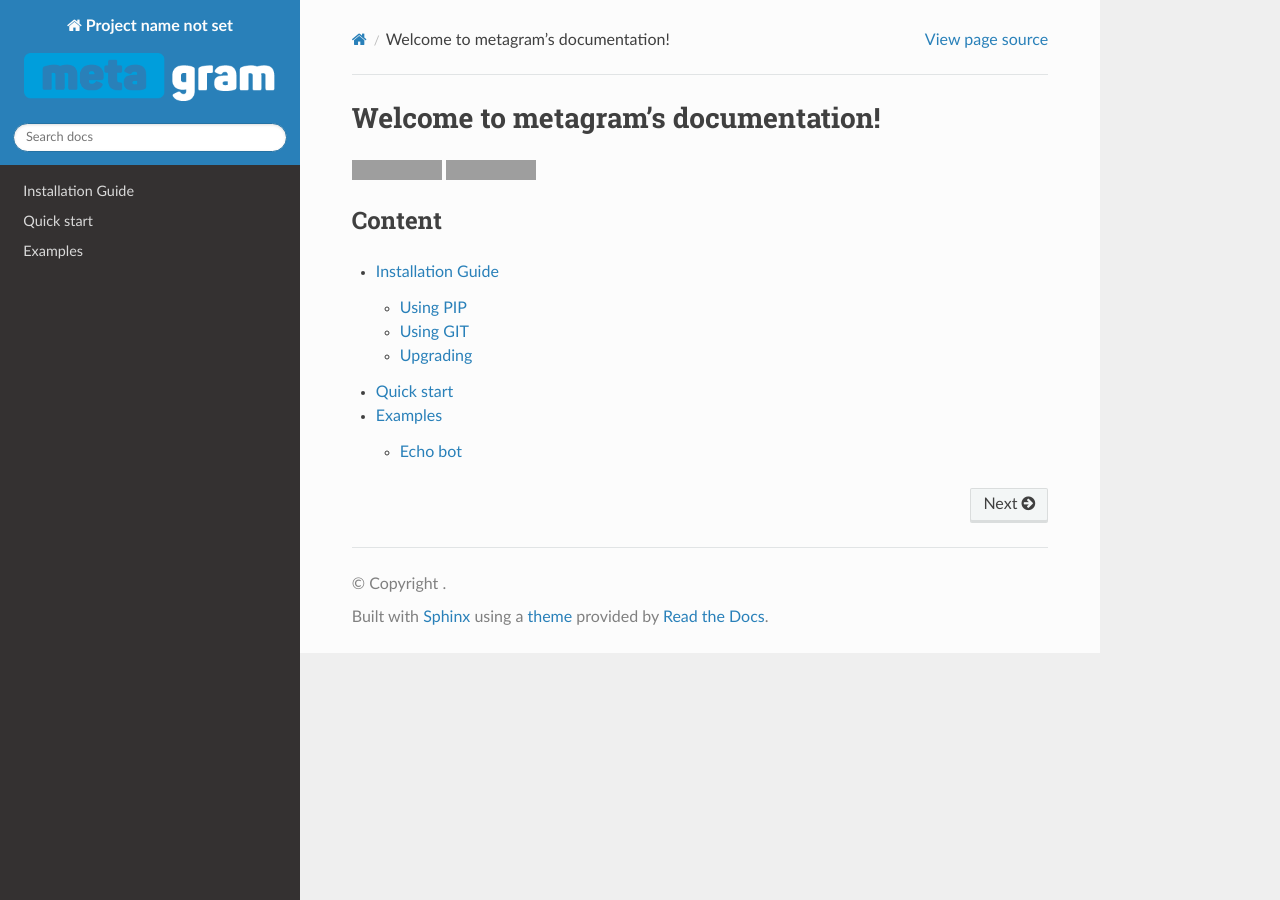
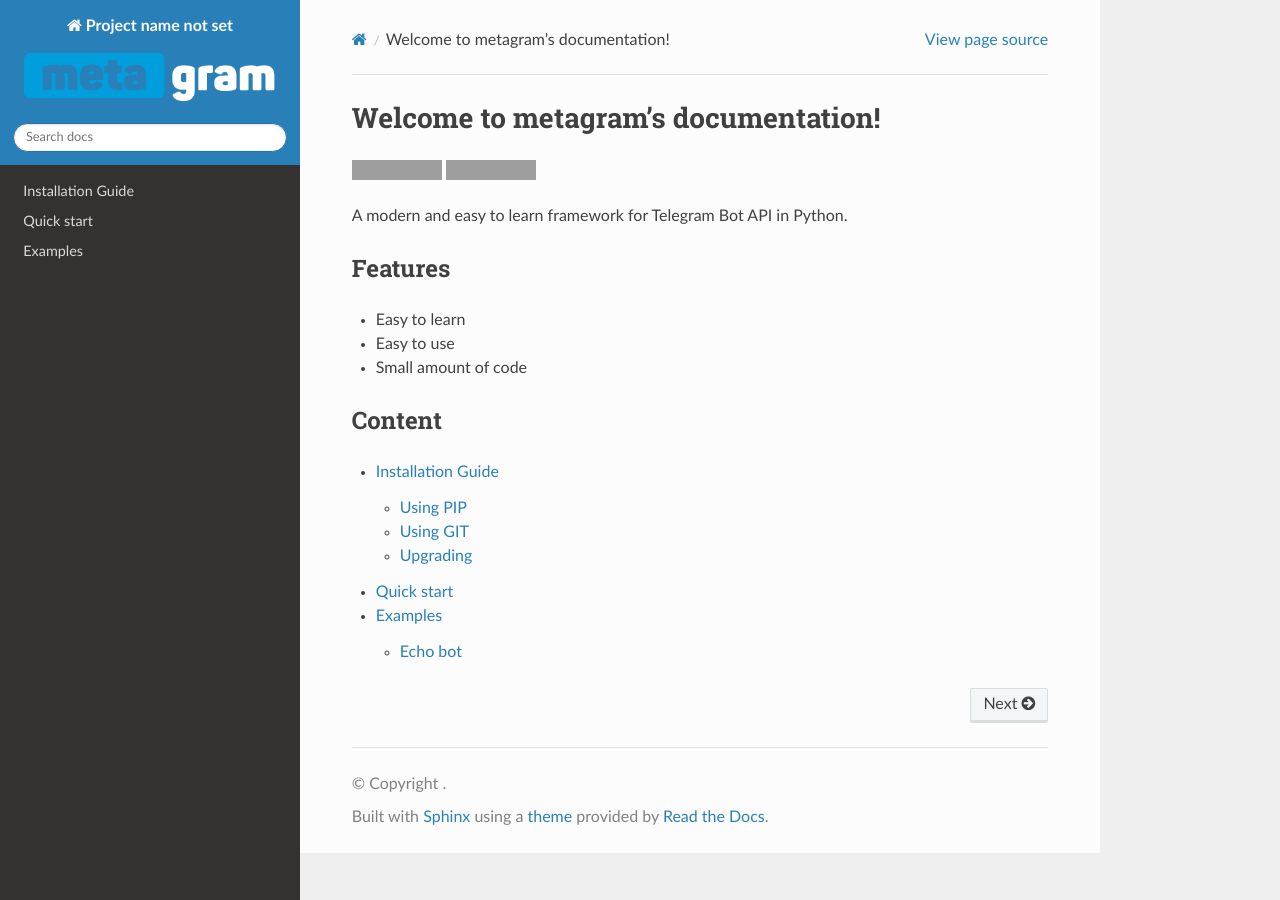
Before and after one commit to ALhorm/metagram, a Sphinx documentation site: the page built from docs/index.rst, in a window 1280 px wide. Built offline with Sphinx 7.4.7 and the Read the Docs theme 2.0.0, drawn with Linux system fonts in a browser that asks for light colours; grey boxes are pictures that could not be loaded.

Commit message:
Update index.rst

```diff
--- a/docs/index.rst
+++ b/docs/index.rst
@@ -13,6 +13,14 @@ Welcome to metagram's documentation!
   :target: https://www.gnu.org/licenses/gpl-3.0.en.html
   :alt: Telegram Bot API
 
+A modern and easy to learn framework for Telegram Bot API in Python.
+
+Features
+--------
+* Easy to learn
+* Easy to use
+* Small amount of code
+
 Content
 -------
 
```
